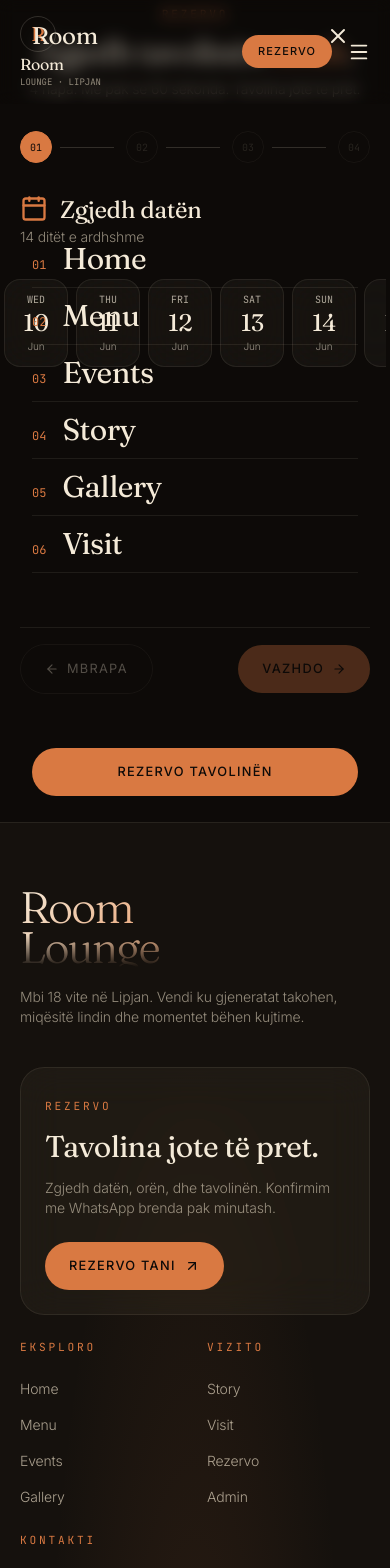
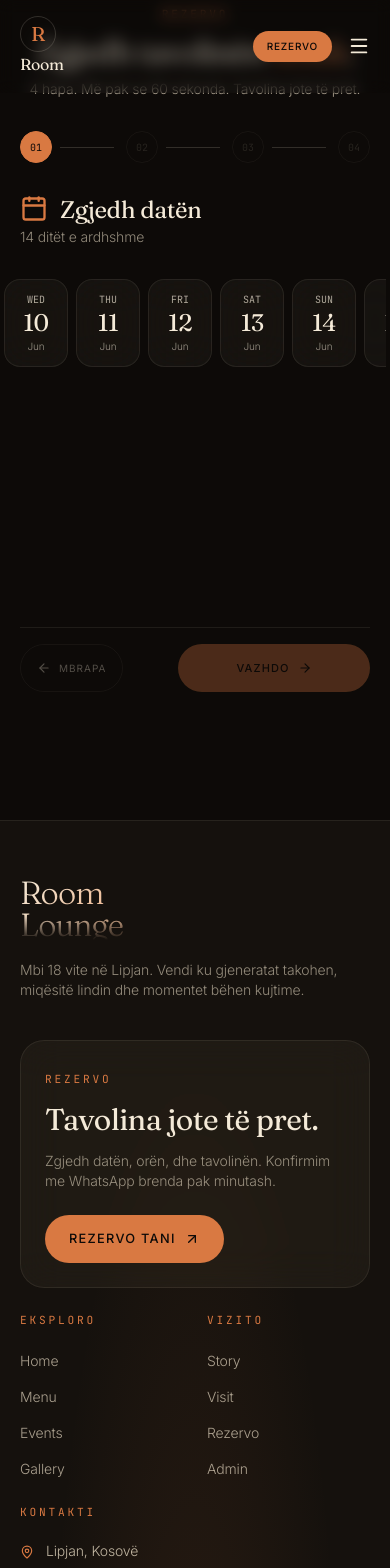
Before and after one commit to roomcaffe/room-lounge, a Next.js app: page /reserve in a window 390 px wide. Shown: the top 1568 px of the page. Built offline with nearby package versions, Linux system fonts and the light colour scheme.

Commit message:
fix(ui): mobile menu overlay, sticky CTA clearance, button overflow, hero spacing

```diff
--- a/src/app/globals.css
+++ b/src/app/globals.css
@@ -431,10 +431,17 @@ body.cursor-hover .cursor-ring {
   a.inline, button.inline { min-height: 0; }
 }
 
-/* Mobile-only bottom padding for content above floating CTA */
+/* Mobile-only bottom padding for content above floating CTA.
+   Footer must clear the sticky reservation bar (~5rem + safe-area). */
 @media (max-width: 767px) {
   main { padding-bottom: env(safe-area-inset-bottom); }
+  footer { padding-bottom: calc(env(safe-area-inset-bottom) + 5.5rem); }
   .has-mobile-cta { padding-bottom: calc(env(safe-area-inset-bottom) + 5rem); }
+}
+
+/* When on /reserve or /admin pages, footer doesn't need extra clearance */
+html[data-no-sticky-cta] footer {
+  padding-bottom: env(safe-area-inset-bottom) !important;
 }
 
 /* Number ticker (chapter index) */
--- a/src/components/FloatingActions.tsx
+++ b/src/components/FloatingActions.tsx
@@ -16,7 +16,8 @@ export function FloatingActions() {
   }, []);
 
   // Hide the mobile sticky CTA on pages where it doesn't make sense
-  const hideStickyCta = pathname === "/reserve" || pathname?.startsWith("/admin");
+  const hideStickyCta =
+    pathname === "/reserve" || pathname?.startsWith("/admin");
   const wa = process.env.NEXT_PUBLIC_BUSINESS_WHATSAPP || "38344000000";
   const waLink = `https://wa.me/${wa}?text=${encodeURIComponent(
     "Përshëndetje Room Lounge, dua të rezervoj një tavolinë."
@@ -57,15 +58,15 @@ export function FloatingActions() {
       {!hideStickyCta && (
         <div
           style={{
-            paddingBottom: "calc(1rem + env(safe-area-inset-bottom))",
+            paddingBottom: "calc(0.875rem + env(safe-area-inset-bottom))",
           }}
-          className={`fixed bottom-0 inset-x-0 z-30 md:hidden px-4 pt-4 bg-gradient-to-t from-[color:var(--obsidian)] via-[color:var(--obsidian)]/95 to-transparent transition-all duration-500 ${
+          className={`fixed bottom-0 inset-x-0 z-30 md:hidden px-4 pt-5 bg-gradient-to-t from-[color:var(--obsidian)] via-[color:var(--obsidian)]/95 to-transparent transition-all duration-500 ${
             show
               ? "translate-y-0 opacity-100"
               : "translate-y-full opacity-0 pointer-events-none"
           }`}
         >
-          <Link href="/reserve" className="btn-primary w-full">
+          <Link href="/reserve" className="btn-primary w-full justify-center !text-xs">
             Rezervo Tavolinën
           </Link>
         </div>
--- a/src/components/Footer.tsx
+++ b/src/components/Footer.tsx
@@ -36,8 +36,8 @@ export function Footer() {
 
       <div className="container-edge relative">
         {/* Big wordmark */}
-        <div className="pt-16 md:pt-20 pb-10 md:pb-16">
-          <h2 className="text-display-xl text-gradient leading-none mask-fade-bottom">
+        <div className="pt-14 md:pt-20 pb-10 md:pb-16">
+          <h2 className="text-display-lg md:text-display-xl text-gradient leading-none mask-fade-bottom break-words">
             Room
             <span className="block text-[color:var(--cream-soft)]/30">Lounge</span>
           </h2>
--- a/src/components/Nav.tsx
+++ b/src/components/Nav.tsx
@@ -30,6 +30,19 @@ export function Nav() {
     setOpen(false);
   }, [pathname]);
 
+  // Lock body scroll when mobile menu open
+  useEffect(() => {
+    if (typeof document === "undefined") return;
+    if (open) {
+      document.documentElement.style.overflow = "hidden";
+    } else {
+      document.documentElement.style.overflow = "";
+    }
+    return () => {
+      document.documentElement.style.overflow = "";
+    };
+  }, [open]);
+
   return (
     <>
       <header
@@ -56,7 +69,7 @@ export function Nav() {
             </div>
             <div className="flex flex-col leading-none">
               <span className="font-display text-base md:text-lg tracking-tight">Room</span>
-              <span className="text-[9px] font-mono uppercase tracking-[0.3em] text-[color:var(--cream-soft)]/60 mt-0.5 hidden xs:block">
+              <span className="text-[9px] font-mono uppercase tracking-[0.3em] text-[color:var(--cream-soft)]/60 mt-0.5 hidden sm:block">
                 Lounge · Lipjan
               </span>
             </div>
@@ -92,7 +105,7 @@ export function Nav() {
           <div className="flex items-center gap-2 md:gap-3">
             <Link
               href="/reserve"
-              className="btn-primary !py-2 !px-4 md:!py-2.5 md:!px-5 !text-[11px] md:!text-xs !min-h-0"
+              className="btn-primary !py-2 !px-3.5 md:!py-2.5 md:!px-5 !text-[10px] md:!text-xs !min-h-0 !tracking-[0.08em] md:!tracking-[0.12em]"
             >
               Rezervo
             </Link>
@@ -109,32 +122,37 @@ export function Nav() {
 
       {/* Mobile menu */}
       <div
-        className={`fixed inset-0 z-[60] transition-all duration-500 ${
-          open ? "pointer-events-auto" : "pointer-events-none"
+        aria-hidden={!open}
+        className={`fixed inset-0 z-[60] transition-opacity duration-500 ${
+          open
+            ? "opacity-100 pointer-events-auto visible"
+            : "opacity-0 pointer-events-none invisible"
         }`}
       >
         <div
-          className={`absolute inset-0 bg-[color:var(--obsidian)] transition-opacity duration-500 ${
-            open ? "opacity-100" : "opacity-0"
-          }`}
+          className="absolute inset-0 bg-[color:var(--obsidian)]"
           onClick={() => setOpen(false)}
         />
         <div
-          className={`relative h-full flex flex-col justify-between p-8 transition-transform duration-700 ${
+          className={`relative h-full max-h-[100svh] flex flex-col justify-between p-6 md:p-8 transition-transform duration-700 ${
             open ? "translate-y-0" : "-translate-y-4"
           }`}
+          style={{
+            paddingTop: "calc(1.25rem + env(safe-area-inset-top))",
+            paddingBottom: "calc(1.25rem + env(safe-area-inset-bottom))",
+          }}
         >
           <div className="flex items-center justify-between">
             <span className="font-display text-2xl">Room</span>
             <button
               onClick={() => setOpen(false)}
-              className="p-2"
+              className="p-2 -mr-2"
               aria-label="Close menu"
             >
               <X size={24} />
             </button>
           </div>
-          <nav className="flex flex-col gap-0">
+          <nav className="flex flex-col gap-0 my-6">
             {links.map((link, i) => (
               <Link
                 key={link.href}
--- a/src/components/home/Hero.tsx
+++ b/src/components/home/Hero.tsx
@@ -25,12 +25,14 @@ export function Hero() {
       <div className="absolute inset-0 bg-gradient-to-b from-[color:var(--obsidian)]/40 via-transparent to-[color:var(--obsidian)] z-10 pointer-events-none" />
 
       {/* Top live vibe — below nav, full-width on mobile */}
-      <div className="absolute top-[5.5rem] md:top-24 inset-x-4 md:inset-x-auto md:right-10 z-30 flex justify-center md:justify-end">
-        <LiveVibe />
+      <div className="absolute top-[5rem] md:top-24 inset-x-4 md:inset-x-auto md:right-10 z-30 flex justify-center md:justify-end pointer-events-none">
+        <div className="pointer-events-auto max-w-full">
+          <LiveVibe />
+        </div>
       </div>
 
       {/* Hero content */}
-      <div className="relative z-20 container-edge min-h-[100svh] flex flex-col justify-end pt-40 pb-24 md:pb-32">
+      <div className="relative z-20 container-edge min-h-[100svh] flex flex-col justify-end pt-44 md:pt-40 pb-28 md:pb-32">
         <span
           className="text-eyebrow mb-6 opacity-0"
           style={{
--- a/src/components/reserve/ReserveForm.tsx
+++ b/src/components/reserve/ReserveForm.tsx
@@ -397,20 +397,20 @@ export function ReserveForm() {
       </AnimatePresence>
 
       {/* Footer nav */}
-      <div className="flex items-center justify-between pt-4 border-t border-[color:var(--line)]">
+      <div className="flex items-center justify-between gap-3 pt-4 border-t border-[color:var(--line)]">
         <button
           onClick={() => setStep((s) => Math.max(0, s - 1))}
           disabled={step === 0}
-          className="btn-ghost disabled:opacity-30 disabled:pointer-events-none"
+          className="btn-ghost !px-4 !py-2.5 md:!px-6 md:!py-3 !text-[10px] md:!text-xs shrink-0 disabled:opacity-30 disabled:pointer-events-none"
         >
-          <ArrowLeft size={14} /> Mbrapa
+          <ArrowLeft size={14} /> <span className="hidden xs:inline">Mbrapa</span>
         </button>
 
         {step < STEPS.length - 1 ? (
           <button
             onClick={() => setStep((s) => Math.min(STEPS.length - 1, s + 1))}
             disabled={!canNext}
-            className="btn-primary disabled:opacity-30 disabled:pointer-events-none"
+            className="btn-primary !px-5 !py-2.5 md:!px-7 md:!py-3 !text-[11px] md:!text-xs flex-1 max-w-[12rem] justify-center disabled:opacity-30 disabled:pointer-events-none"
           >
             Vazhdo <ArrowRight size={14} />
           </button>
@@ -418,9 +418,9 @@ export function ReserveForm() {
           <button
             onClick={submit}
             disabled={!canNext || submitting}
-            className="btn-primary disabled:opacity-30 disabled:pointer-events-none"
+            className="btn-primary !px-5 !py-2.5 md:!px-7 md:!py-3 !text-[11px] md:!text-xs flex-1 max-w-[14rem] justify-center disabled:opacity-30 disabled:pointer-events-none"
           >
-            {submitting ? "Po dërgohet..." : "Konfirmo Rezervimin"} <Check size={14} />
+            {submitting ? "Po dërgohet..." : "Konfirmo"} <Check size={14} />
           </button>
         )}
       </div>
```
